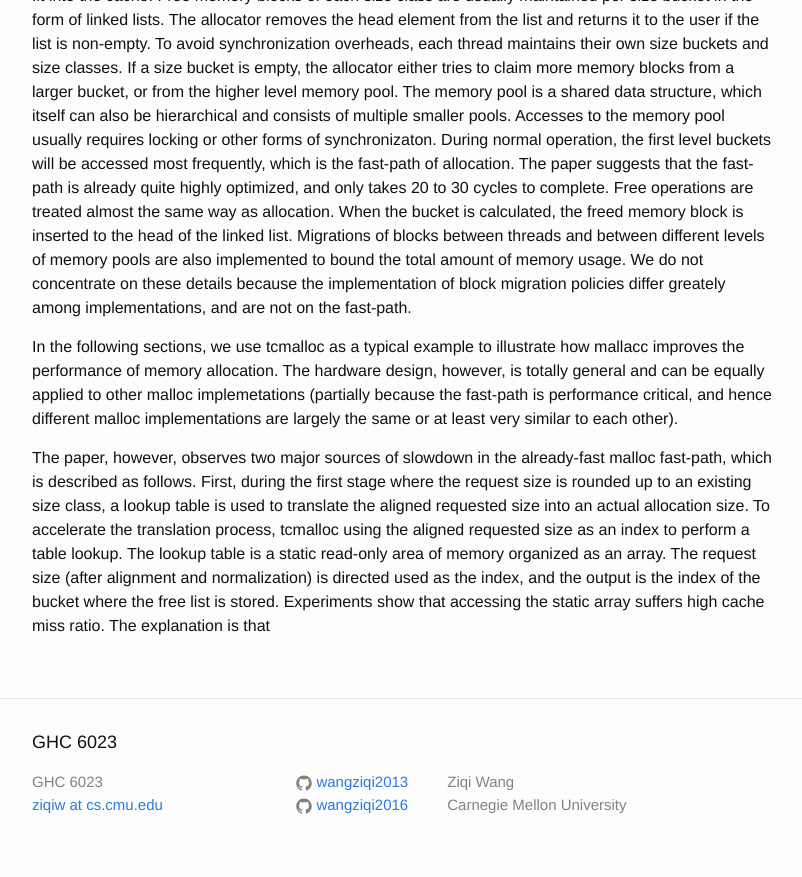
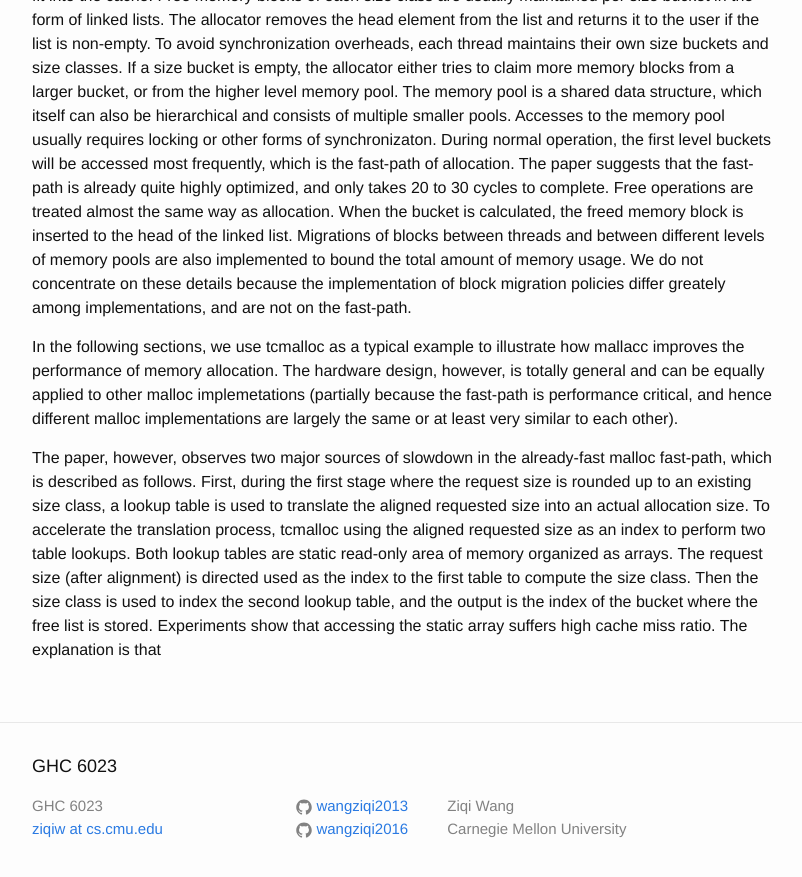
Before and after one commit to wangziqi2013/wangziqi2013.github.io, a Jekyll site: the page built from _posts/2019-01-05-mallacc.markdown, in a window 1280 px wide and 900 px high, scrolled down 682 px. Shown: the top 877 px of the window, without its empty margins (238-1040 px from the left). Built offline with Jekyll 4.4.1, drawn with Linux system fonts in a browser that asks for light colours.

Commit message:
Adding size class lookup

```diff
--- a/_posts/2019-01-05-mallacc.markdown
+++ b/_posts/2019-01-05-mallacc.markdown
@@ -42,7 +42,8 @@ largely the same or at least very similar to each other).
 The paper, however, observes two major sources of slowdown in the already-fast malloc fast-path, which is described
 as follows. First, during the first stage where the request size is rounded up to an existing size class, a lookup
 table is used to translate the aligned requested size into an actual allocation size. To accelerate the translation
-process, tcmalloc using the aligned requested size as an index to perform a table lookup. The lookup table is a static
-read-only area of memory organized as an array. The request size (after alignment and normalization) is directed used
-as the index, and the output is the index of the bucket where the free list is stored. Experiments show that accessing
-the static array suffers high cache miss ratio. The explanation is that
+process, tcmalloc using the aligned requested size as an index to perform two table lookups. Both lookup tables are static
+read-only area of memory organized as arrays. The request size (after alignment) is directed used as the index to the
+first table to compute the size class. Then the size class is used to index the second lookup table, and the output is
+the index of the bucket where the free list is stored. Experiments show that accessing the static array suffers high
+cache miss ratio. The explanation is that
```
